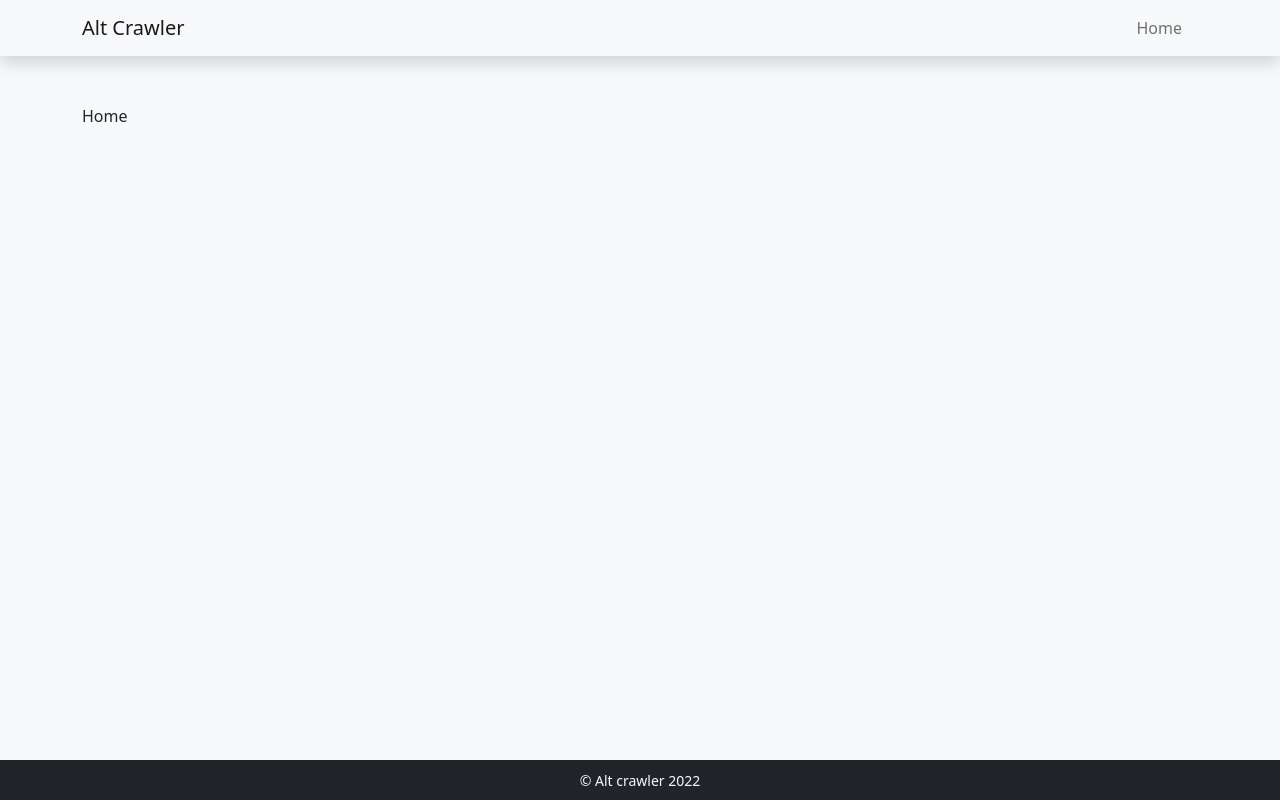
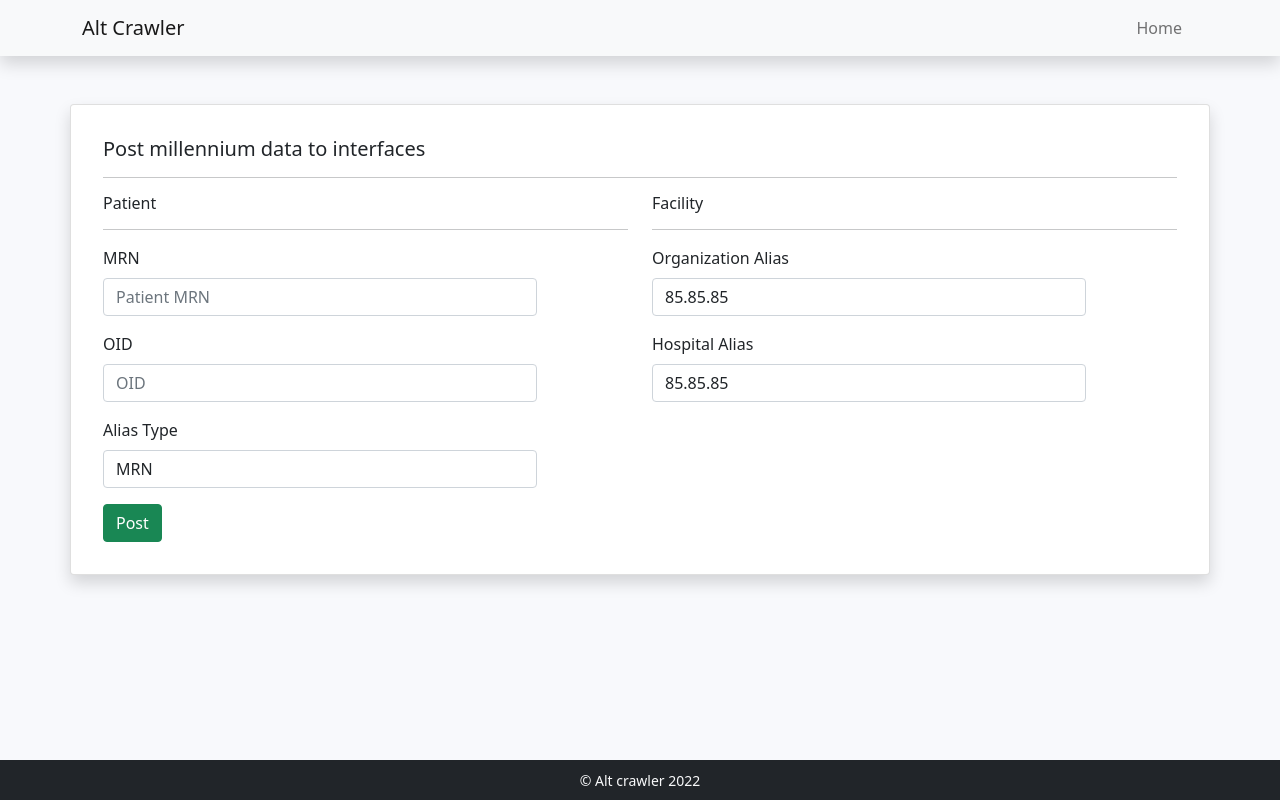
Before and after one commit to kaushikbhat07/altcrawler, a React (Create React App) app: page / in a window 1280 px wide. Built offline with nearby package versions, Linux system fonts and the light colour scheme.

Commit message:
Add vital forms with patient & facility options

```diff
--- a/src/App.js
+++ b/src/App.js
@@ -8,7 +8,7 @@ import BottomNavbarComponent from "./components/BottomNavbarComponent";
 import Container from "react-bootstrap/Container";
 import { ObjectFormat } from "./models/ObjectFormat";
 import { ObservationsInformationWrapper } from "./models/ObservationsInformationWrapper";
-import Home from "./Home";
+import VitalsContainer from "./vitals/VitalsContainer";
 
 class App extends React.Component {
     state = {
@@ -30,7 +30,7 @@ class App extends React.Component {
                 <TopNavbarComponent />
                 <Container className="topnav-margin">
                     <Switch>
-                        <Route exact path="/" component={Home} />
+                        <Route exact path="/" component={VitalsContainer} />
                     </Switch>
                 </Container>
                 <BottomNavbarComponent />
--- a/src/Home.js
+++ /dev/null
@@ -1,7 +0,0 @@
-import React, { Component } from "react";
-
-export default class Home extends Component {
-    render() {
-        return <div>Home</div>;
-    }
-}
--- /dev/null
+++ b/src/vitals/VitalsContainer.js
@@ -0,0 +1,81 @@
+import React, { Component } from "react";
+import Row from "react-bootstrap/Row";
+import Card from "react-bootstrap/Card";
+import VitalsForm from "./VitalsForm";
+
+export default class VitalsContainer extends Component {
+    state = {
+        form: {
+            validated: false,
+        },
+    };
+
+    /**
+     * Copy pastas the form values to state
+     * @param {DOM event} event
+     */
+    handleFormChange = (event) => {
+        // this.setState({
+        //     newStudent: {
+        //         ...this.state.newStudent,
+        //         [event.target.name]: event.target.value,
+        //     },
+        // });
+        // console.log("handleFormChange: ");
+        console.log("handleFormChange");
+    };
+
+    /**
+     * Does bootstrap form validation
+     * @param {DOM event} event
+     */
+    handleSubmit = (event) => {
+        event.preventDefault();
+
+        const form = event.currentTarget;
+        if (form.checkValidity() === false) {
+            console.log("NO GO for submission");
+            event.stopPropagation();
+
+            this.enableValidationMessages();
+        } else {
+            this.enableValidationMessages();
+
+            console.log("handleSubmit: ");
+            console.log("OK for submission");
+
+            // call api
+        }
+    };
+
+    enableValidationMessages = () => {
+        const formUpdatedState = {
+            ...this.state.form,
+            validated: true,
+        };
+        this.setState({ form: formUpdatedState });
+    };
+
+    render() {
+        return (
+            <Row>
+                <Card className="mb-4 p-3 shadow">
+                    <Card.Body>
+                        <div>
+                            <h5 className="mb-2">
+                                Post millennium data to interfaces
+                            </h5>
+                            <hr />
+
+                            <VitalsForm
+                                handleSubmit={this.handleSubmit}
+                                handleFormChange={this.handleFormChange}
+                                form={this.state.form}
+                            />
+                        </div>
+                    </Card.Body>
+                </Card>
+            </Row>
+        );
+    }
+}
--- /dev/null
+++ b/src/vitals/VitalsForm.js
@@ -0,0 +1,118 @@
+import React from "react";
+import Form from "react-bootstrap/Form";
+import Col from "react-bootstrap/Col";
+import Button from "react-bootstrap/Button";
+import Row from "react-bootstrap/Row";
+
+const VitalsForm = ({ form, handleSubmit, handleFormChange }) => (
+    <Form noValidate validated={form.validated} onSubmit={handleSubmit}>
+        <Row>
+            <div className="col-lg-6 col-md-6 col-sm-12 col-12">
+                <h6>Patient</h6>
+                <hr />
+                <Row className="mb-3">
+                    <Form.Group md={10} as={Col} controlId="validationCustom01">
+                        <Form.Label>MRN</Form.Label>
+                        <Form.Control
+                            required
+                            type="text"
+                            name="mrn"
+                            placeholder="Patient MRN"
+                            onChange={handleFormChange}
+                        />
+                        <Form.Control.Feedback>
+                            Looks good!
+                        </Form.Control.Feedback>
+                        <Form.Control.Feedback type="invalid">
+                            Please provide a valid MRN.
+                        </Form.Control.Feedback>
+                    </Form.Group>
+                </Row>
+                <Row className="mb-3">
+                    <Form.Group md={10} as={Col} controlId="validationCustom02">
+                        <Form.Label>OID</Form.Label>
+                        <Form.Control
+                            required
+                            type="text"
+                            name="OID"
+                            placeholder="OID"
+                            onChange={handleFormChange}
+                        />
+                        <Form.Control.Feedback>
+                            Looks good!
+                        </Form.Control.Feedback>
+                        <Form.Control.Feedback type="invalid">
+                            Please provide a valid OID.
+                        </Form.Control.Feedback>
+                    </Form.Group>
+                </Row>
+                <Row className="mb-3">
+                    <Form.Group md={10} as={Col} controlId="validationCustom03">
+                        <Form.Label>Alias Type</Form.Label>
+                        <Form.Control
+                            required
+                            type="text"
+                            name="aliasType"
+                            placeholder="Alias Type"
+                            onChange={handleFormChange}
+                            defaultValue="MRN"
+                        />
+                        <Form.Control.Feedback>
+                            Looks good!
+                        </Form.Control.Feedback>
+                        <Form.Control.Feedback type="invalid">
+                            Please provide a valid Alias Type.
+                        </Form.Control.Feedback>
+                    </Form.Group>
+                </Row>
+            </div>
+            <div className="col-lg-6 col-md-6 col-sm-12 col-12">
+                <h6>Facility</h6>
+                <hr />
+                <Row className="mb-3">
+                    <Form.Group md={10} as={Col} controlId="validationCustom04">
+                        <Form.Label>Organization Alias</Form.Label>
+                        <Form.Control
+                            required
+                            type="text"
+                            name="organizationAlias"
+                            placeholder="Organization Alias"
+                            onChange={handleFormChange}
+                            defaultValue="85.85.85"
+                        />
+                        <Form.Control.Feedback>
+                            Looks good!
+                        </Form.Control.Feedback>
+                        <Form.Control.Feedback type="invalid">
+                            Please provide a valid Organization Alias.
+                        </Form.Control.Feedback>
+                    </Form.Group>
+                </Row>
+                <Row className="mb-3">
+                    <Form.Group md={10} as={Col} controlId="validationCustom05">
+                        <Form.Label>Hospital Alias</Form.Label>
+                        <Form.Control
+                            required
+                            type="text"
+                            name="hospitalAlias"
+                            placeholder="Hospital Alias"
+                            onChange={handleFormChange}
+                            defaultValue="85.85.85"
+                        />
+                        <Form.Control.Feedback>
+                            Looks good!
+                        </Form.Control.Feedback>
+                        <Form.Control.Feedback type="invalid">
+                            Please provide a valid Hospital Alias.
+                        </Form.Control.Feedback>
+                    </Form.Group>
+                </Row>
+            </div>
+        </Row>
+        <Button type="submit" variant="success">
+            Post
+        </Button>
+    </Form>
+);
+
+export default VitalsForm;
```
